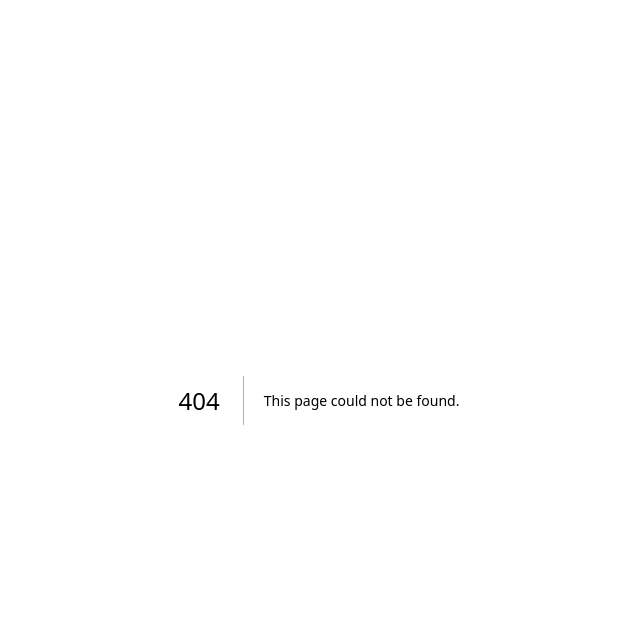
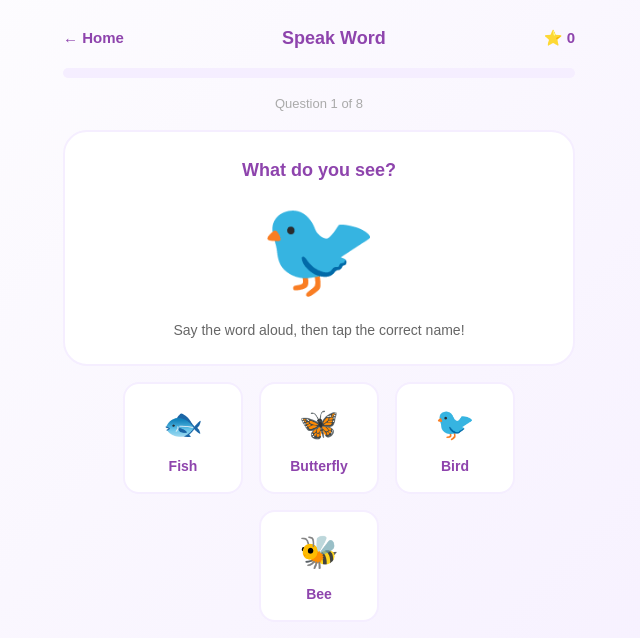
Before and after one commit to creativeskai/adrit-learns, a Next.js app: page /games/speakword in a window 1280 px wide. Before the commit this address had no page. Shown: the top 638 px of the page, without its empty margins (321-961 px from the left). Built offline with nearby package versions, Linux system fonts and the light colour scheme.

Commit message:
Add Speak Word game: vocabulary recognition with 30+ word-image pairs

```diff
--- /dev/null
+++ b/app/games/speakword/page.tsx
@@ -0,0 +1,93 @@
+"use client";
+import { useState } from "react";
+import GameShell from "@/components/GameShell";
+import ResultScreen from "@/components/ResultScreen";
+
+const COLOR = "#8e44ad";
+const LIGHT = "#f5eeff";
+
+const rounds = [
+  { question: "What do you see?", correct: "Apple", options: [{ l: "Apple", e: "🍎" }, { l: "Orange", e: "🍊" }, { l: "Banana", e: "🍌" }, { l: "Grape", e: "🍇" }] },
+  { question: "What do you see?", correct: "Cat", options: [{ l: "Dog", e: "🐶" }, { l: "Cat", e: "🐱" }, { l: "Bird", e: "🐦" }, { l: "Fish", e: "🐟" }] },
+  { question: "What do you see?", correct: "Sun", options: [{ l: "Moon", e: "🌙" }, { l: "Star", e: "⭐" }, { l: "Sun", e: "☀️" }, { l: "Cloud", e: "☁️" }] },
+  { question: "What do you see?", correct: "Car", options: [{ l: "Bus", e: "🚌" }, { l: "Bike", e: "🚲" }, { l: "Car", e: "🚗" }, { l: "Plane", e: "✈️" }] },
+  { question: "What do you see?", correct: "House", options: [{ l: "Tree", e: "🌳" }, { l: "House", e: "🏠" }, { l: "Flower", e: "🌸" }, { l: "Mountain", e: "⛰️" }] },
+  { question: "What do you see?", correct: "Ball", options: [{ l: "Ball", e: "⚽" }, { l: "Hat", e: "🎩" }, { l: "Book", e: "📚" }, { l: "Cup", e: "🥤" }] },
+  { question: "What do you see?", correct: "Tree", options: [{ l: "Flower", e: "🌸" }, { l: "Tree", e: "🌳" }, { l: "Grass", e: "🌱" }, { l: "Rock", e: "🪨" }] },
+  { question: "What do you see?", correct: "Dog", options: [{ l: "Cat", e: "🐱" }, { l: "Bird", e: "🐦" }, { l: "Dog", e: "🐶" }, { l: "Rabbit", e: "🐰" }] },
+  { question: "What do you see?", correct: "Book", options: [{ l: "Pen", e: "✏️" }, { l: "Book", e: "📚" }, { l: "Paper", e: "📄" }, { l: "Chair", e: "🪑" }] },
+  { question: "What do you see?", correct: "Bird", options: [{ l: "Fish", e: "🐟" }, { l: "Butterfly", e: "🦋" }, { l: "Bird", e: "🐦" }, { l: "Bee", e: "🐝" }] },
+  { question: "What do you see?", correct: "Cup", options: [{ l: "Plate", e: "🍽️" }, { l: "Cup", e: "🥤" }, { l: "Spoon", e: "🥄" }, { l: "Fork", e: "🍴" }] },
+  { question: "What do you see?", correct: "Flower", options: [{ l: "Leaf", e: "🍃" }, { l: "Flower", e: "🌸" }, { l: "Grass", e: "🌱" }, { l: "Tree", e: "🌳" }] },
+  { question: "What do you see?", correct: "Hat", options: [{ l: "Shoe", e: "👟" }, { l: "Hat", e: "🎩" }, { l: "Glove", e: "🧤" }, { l: "Sock", e: "🧦" }] },
+  { question: "What do you see?", correct: "Moon", options: [{ l: "Sun", e: "☀️" }, { l: "Star", e: "⭐" }, { l: "Moon", e: "🌙" }, { l: "Cloud", e: "☁️" }] },
+  { question: "What do you see?", correct: "Fish", options: [{ l: "Bird", e: "🐦" }, { l: "Fish", e: "🐟" }, { l: "Turtle", e: "🐢" }, { l: "Frog", e: "🐸" }] },
+  { question: "What do you see?", correct: "Bike", options: [{ l: "Car", e: "🚗" }, { l: "Bus", e: "🚌" }, { l: "Bike", e: "🚲" }, { l: "Train", e: "🚂" }] },
+  { question: "What do you see?", correct: "Chair", options: [{ l: "Table", e: "🪑" }, { l: "Chair", e: "🪑" }, { l: "Bed", e: "🛏️" }, { l: "Door", e: "🚪" }] },
+  { question: "What do you see?", correct: "Star", options: [{ l: "Moon", e: "🌙" }, { l: "Sun", e: "☀️" }, { l: "Star", e: "⭐" }, { l: "Planet", e: "🪐" }] },
+  { question: "What do you see?", correct: "Pen", options: [{ l: "Book", e: "📚" }, { l: "Paper", e: "📄" }, { l: "Pen", e: "✏️" }, { l: "Pencil", e: "✏️" }] },
+  { question: "What do you see?", correct: "Rabbit", options: [{ l: "Cat", e: "🐱" }, { l: "Dog", e: "🐶" }, { l: "Rabbit", e: "🐰" }, { l: "Mouse", e: "🐭" }] },
+  { question: "What do you see?", correct: "Bus", options: [{ l: "Car", e: "🚗" }, { l: "Bike", e: "🚲" }, { l: "Bus", e: "🚌" }, { l: "Truck", e: "🚚" }] },
+  { question: "What do you see?", correct: "Banana", options: [{ l: "Apple", e: "🍎" }, { l: "Orange", e: "🍊" }, { l: "Banana", e: "🍌" }, { l: "Grape", e: "🍇" }] },
+  { question: "What do you see?", correct: "Butterfly", options: [{ l: "Bee", e: "🐝" }, { l: "Bird", e: "🐦" }, { l: "Butterfly", e: "🦋" }, { l: "Spider", e: "🕷️" }] },
+  { question: "What do you see?", correct: "Orange", options: [{ l: "Apple", e: "🍎" }, { l: "Banana", e: "🍌" }, { l: "Orange", e: "🍊" }, { l: "Lemon", e: "🍋" }] },
+  { question: "What do you see?", correct: "Table", options: [{ l: "Chair", e: "🪑" }, { l: "Table", e: "🪑" }, { l: "Bed", e: "🛏️" }, { l: "Sofa", e: "🛋️" }] },
+  { question: "What do you see?", correct: "Cloud", options: [{ l: "Sun", e: "☀️" }, { l: "Moon", e: "🌙" }, { l: "Star", e: "⭐" }, { l: "Cloud", e: "☁️" }] },
+  { question: "What do you see?", correct: "Shoe", options: [{ l: "Hat", e: "🎩" }, { l: "Shoe", e: "👟" }, { l: "Glove", e: "🧤" }, { l: "Sock", e: "🧦" }] },
+  { question: "What do you see?", correct: "Leaf", options: [{ l: "Flower", e: "🌸" }, { l: "Tree", e: "🌳" }, { l: "Leaf", e: "🍃" }, { l: "Grass", e: "🌱" }] },
+  { question: "What do you see?", correct: "Plane", options: [{ l: "Car", e: "🚗" }, { l: "Bus", e: "🚌" }, { l: "Bike", e: "🚲" }, { l: "Plane", e: "✈️" }] },
+  { question: "What do you see?", correct: "Grape", options: [{ l: "Apple", e: "🍎" }, { l: "Banana", e: "🍌" }, { l: "Orange", e: "🍊" }, { l: "Grape", e: "🍇" }] },
+];
+
+function shuffle<T>(arr: T[]): T[] { return [...arr].sort(() => Math.random() - 0.5); }
+
+export default function SpeakWordGame() {
+  const [set] = useState(() => shuffle(rounds).slice(0, 8));
+  const [current, setCurrent] = useState(0);
+  const [selected, setSelected] = useState<string | null>(null);
+  const [score, setScore] = useState(0);
+  const [done, setDone] = useState(false);
+
+  function handleTap(label: string) {
+    if (selected) return;
+    setSelected(label);
+    if (label === set[current].correct) setScore(s => s + 1);
+    setTimeout(() => {
+      if (current + 1 >= set.length) setDone(true);
+      else { setCurrent(c => c + 1); setSelected(null); }
+    }, 1200);
+  }
+
+  function restart() { setCurrent(0); setSelected(null); setScore(0); setDone(false); }
+
+  if (done) return <ResultScreen score={score} total={set.length} color={COLOR} lightColor={LIGHT} onReplay={restart} />;
+
+  const q = set[current];
+  return (
+    <GameShell title="Speak Word" current={current} total={set.length} score={score} color={COLOR} lightColor={LIGHT}>
+      <div className="w-full rounded-3xl p-6 text-center"
+        style={{ background: "white", border: `2px solid ${LIGHT}` }}>
+        <p className="text-lg font-bold mb-4" style={{ color: COLOR }}>{q.question}</p>
+        <div className="text-8xl mb-6">{q.options.find(o => o.l === q.correct)?.e}</div>
+        <p className="text-sm" style={{ color: "#666" }}>Say the word aloud, then tap the correct name!</p>
+      </div>
+      <div className="flex flex-wrap gap-4 justify-center">
+        {q.options.map((opt) => {
+          const isSelected = selected === opt.l;
+          const isCorrect = opt.l === q.correct;
+          let bg = "white", border = `2px solid ${LIGHT}`, color = COLOR;
+          if (isSelected) { bg = isCorrect ? "#d4edda" : "#f8d7da"; border = isCorrect ? "2px solid #28a745" : "2px solid #dc3545"; color = isCorrect ? "#28a745" : "#dc3545"; }
+          else if (selected !== null && isCorrect) { bg = "#d4edda"; border = "2px solid #28a745"; color = "#28a745"; }
+          return (
+            <button key={opt.l} onClick={() => handleTap(opt.l)}
+              className="flex flex-col items-center gap-2 p-4 rounded-2xl min-w-[120px] transition-all"
+              style={{ background: bg, border, color }}>
+              <span style={{ fontSize: "32px" }}>{opt.e}</span>
+              <span className="font-bold text-sm">{opt.l}</span>
+            </button>
+          );
+        })}
+      </div>
+    </GameShell>
+  );
+}
```
